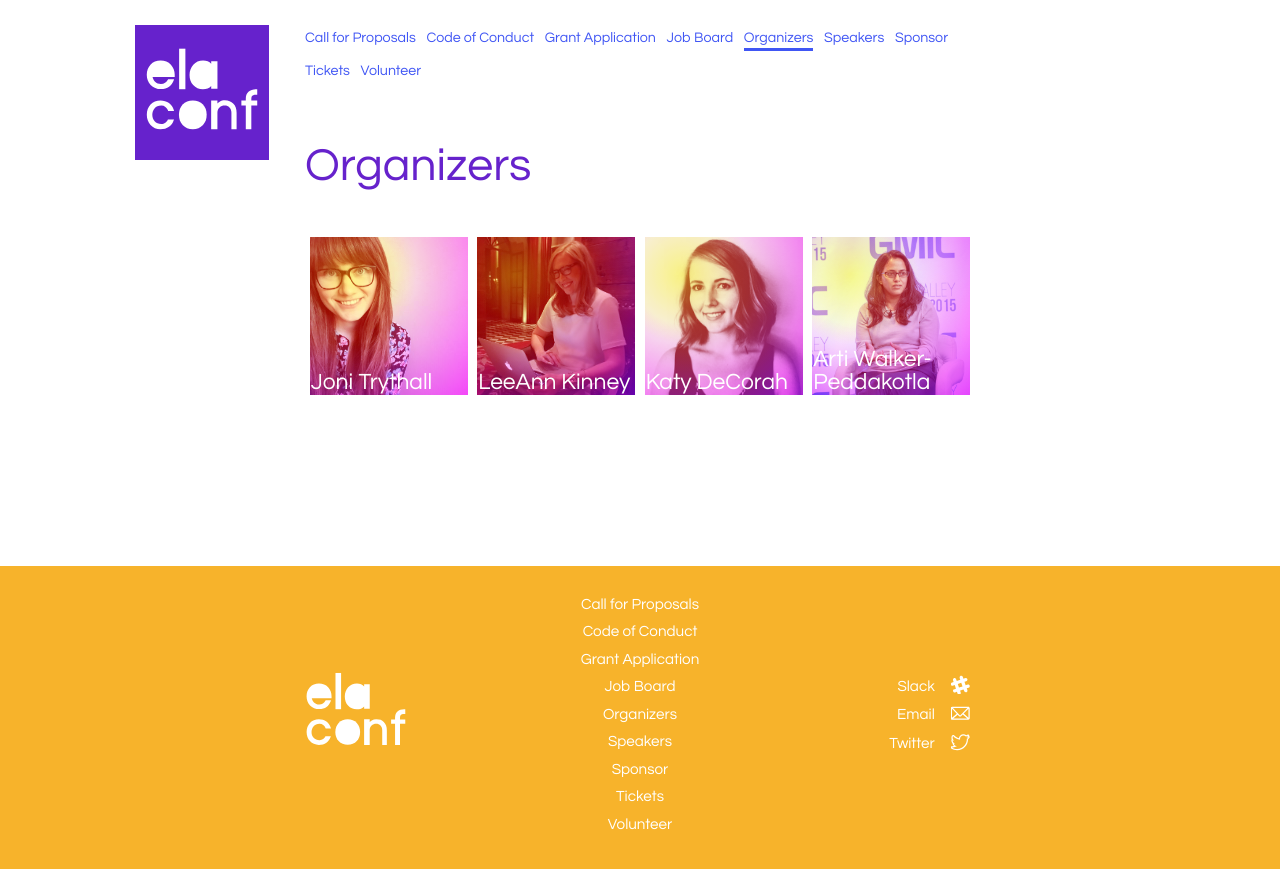
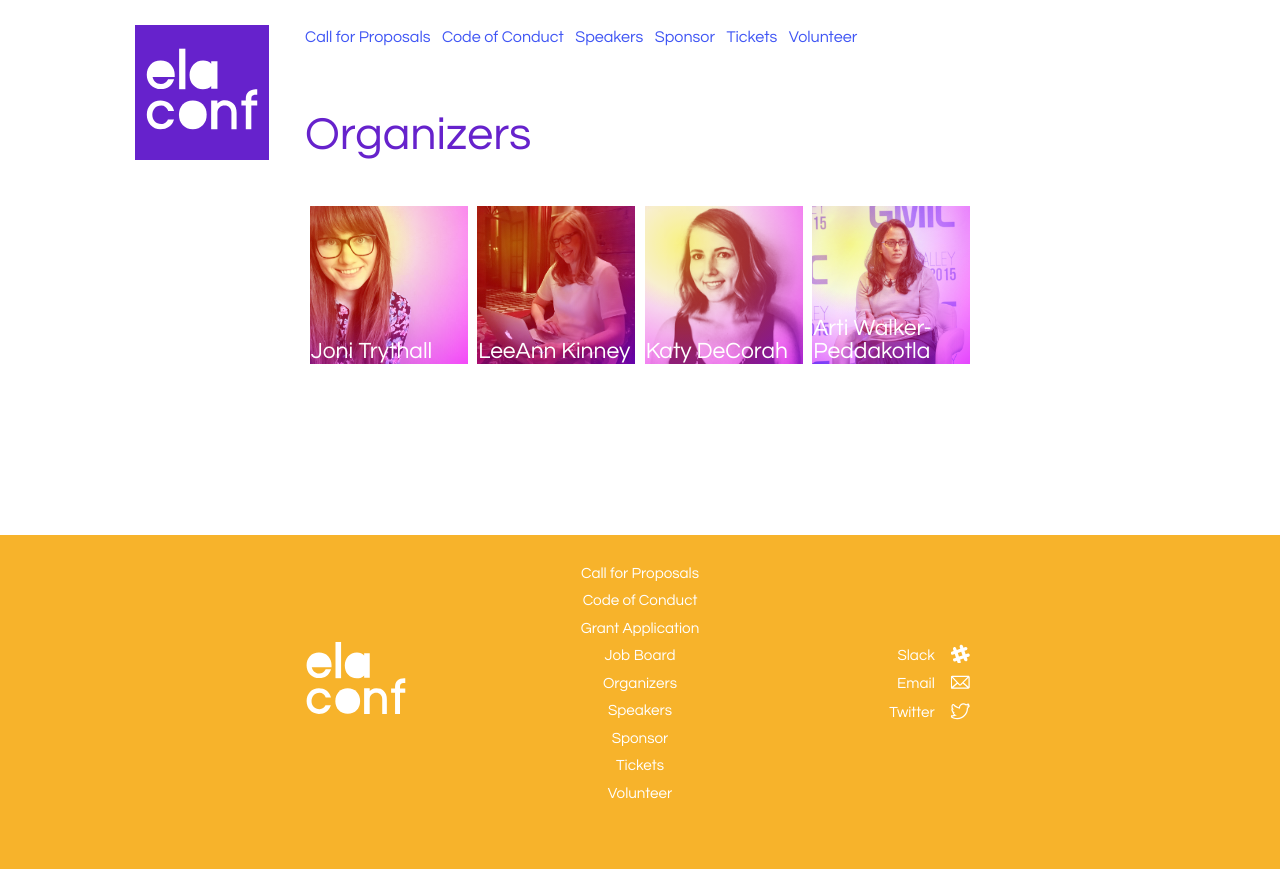
Before and after one commit to elaconf/elaconf.github.io, a Jekyll site: the page built from organizers/index.html, in a window 1280 px wide. Shown: the top 869 px of the page. Built offline with Jekyll 4.4.1, drawn with Linux system fonts in a browser that asks for light colours.

Commit message:
hide some non-essential pages from main nav

```diff
--- a/_includes/nav.html
+++ b/_includes/nav.html
@@ -4,8 +4,8 @@
 <input id="menu" type="checkbox" name="name" value="" class="menu">
 <div class="header-nav">
   {% assign pages = site.pages | sort:'title' %}
-  {% for item in pages %}{% if item.layout == 'page' or item.layout == 'speaker' %}
+  {% for item in pages %}{% if item.layout == 'page' or item.layout == 'speaker' %}{% unless item.nav == false %}
   <a href="{{item.url}}" class="header-nav-item{% if item.title == page.title %} active{% endif %}">{{item.title}}</a>
-  {% endif %}{% endfor %}
+  {% endunless %}{% endif %}{% endfor %}
 </div>
 </nav>
--- a/_sass/_header.scss
+++ b/_sass/_header.scss
@@ -175,7 +175,7 @@ header {
     }
 
     @include breakpoint(medium) {
-      font-size: .75em;
+      font-size: .85em;
 
       &.active {
         border-bottom-color: $accent-main;
--- a/organizers/index.html
+++ b/organizers/index.html
@@ -2,7 +2,7 @@
 layout: page
 title: Organizers
 permalink: /organizers/
-#wide: true
+nav: false
 ---
 
 
--- a/sponsor/index.html
+++ b/sponsor/index.html
@@ -1,7 +1,6 @@
 ---
 layout: page
 title: Sponsor
-nav: false
 levels:
 - name: Community builder
   amount: '$1,000'
```
Also changed, not shown: grant/index.md (+1 -0 lines), jobs/index.md (+1 -0 lines).
